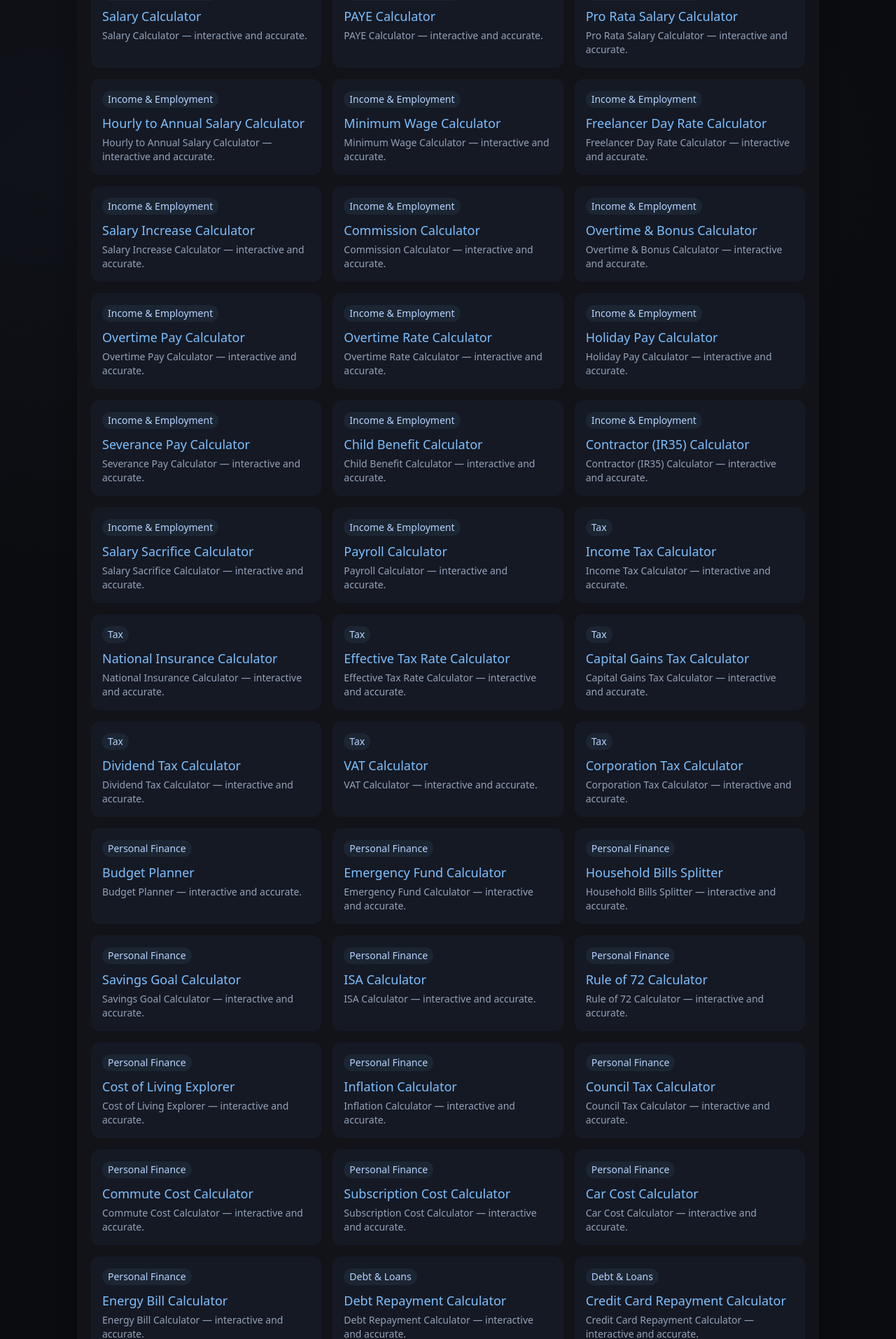
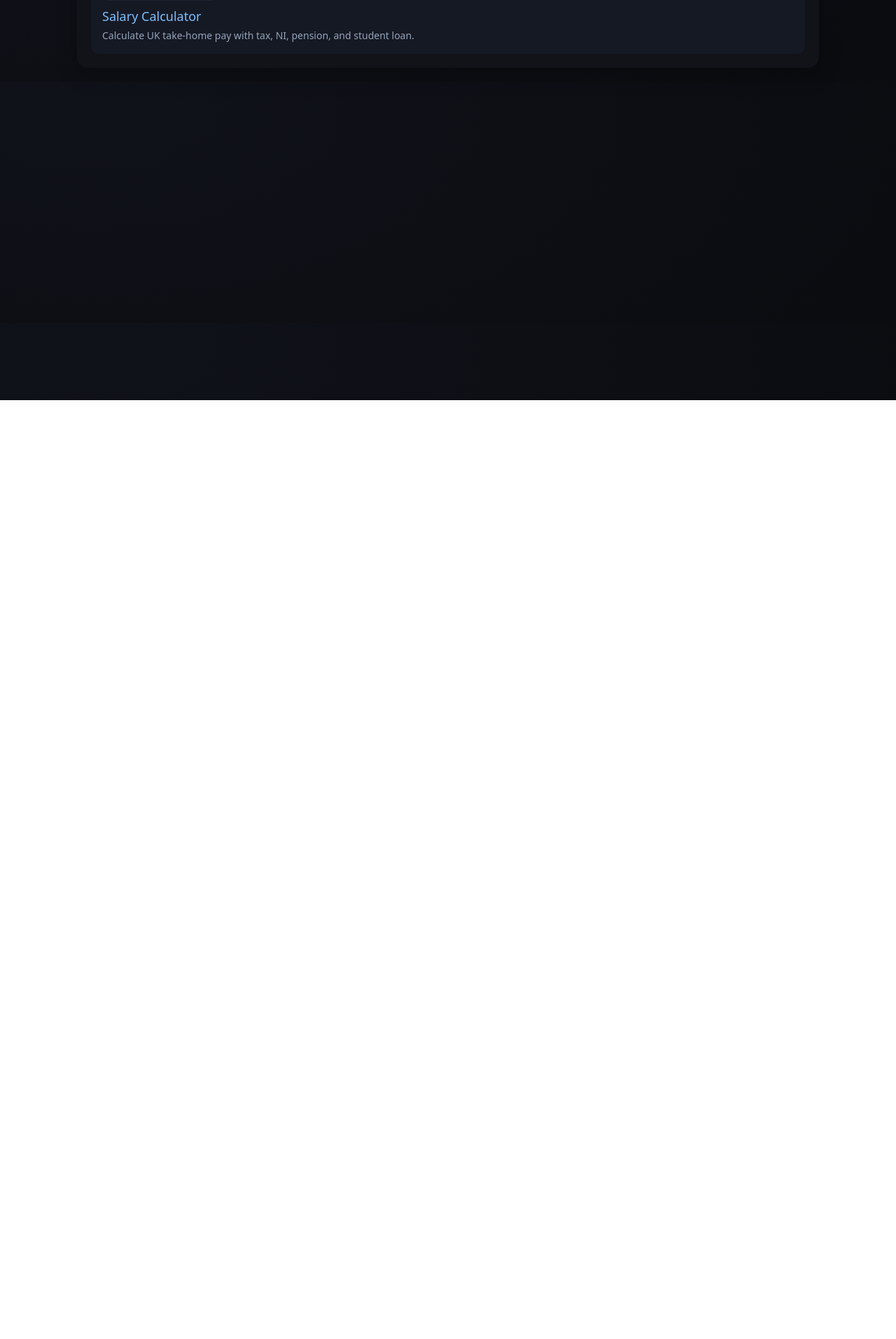
Before and after one commit to mkhegde/calc-my-money-site, a Next.js app: page / in a window 1280 px wide. Shown: the part 228-2142 px from the top of the page at 70% size. After the commit the page ends 800 px from the top, so only its background shows below. Built offline with nearby package versions, Linux system fonts and the light colour scheme.

Commit message:
Update calculators.ts

```diff
--- a/data/calculators.ts
+++ b/data/calculators.ts
@@ -1,40 +1,17 @@
-import { slugify } from "@/lib/slug";
-export type Calculator = { name: string; slug: string; category: string; description: string; };
-const items = [
-  "Salary Calculator","PAYE Calculator","Pro Rata Salary Calculator","Hourly to Annual Salary Calculator","Minimum Wage Calculator","Freelancer Day Rate Calculator","Salary Increase Calculator","Commission Calculator",
-  "Overtime & Bonus Calculator","Overtime Pay Calculator","Overtime Rate Calculator",
-  "Holiday Pay Calculator","Severance Pay Calculator","Child Benefit Calculator",
-  "Contractor (IR35) Calculator","Salary Sacrifice Calculator","Payroll Calculator",
-  "Income Tax Calculator","National Insurance Calculator","Effective Tax Rate Calculator",
-  "Capital Gains Tax Calculator","Dividend Tax Calculator",
-  "VAT Calculator","Corporation Tax Calculator",
-  "Budget Planner","Emergency Fund Calculator","Household Bills Splitter",
-  "Savings Goal Calculator","ISA Calculator","Rule of 72 Calculator",
-  "Cost of Living Explorer","Inflation Calculator","Council Tax Calculator","Commute Cost Calculator","Subscription Cost Calculator","Car Cost Calculator","Energy Bill Calculator",
-  "Debt Repayment Calculator","Credit Card Repayment Calculator","Debt-to-Income Ratio Calculator",
-  "Student Loan Calculator","Student Loan Repayment Calculator",
-  "Personal Loan Calculator","Loan Repayment Calculator","Car Loan Calculator","Amortization Calculator","Loan Comparison Calculator",
-  "Mortgage Calculator","Mortgage Affordability Calculator","Remortgage Calculator","Home Equity Loan Calculator","Mortgage Repayment Calculator","First-Time Buyer Calculator",
-  "Rental Income Calculator","Property Investment Calculator","Buy-to-Let Mortgage Calculator","Rental Yield Calculator",
-  "Stamp Duty Calculator","Rent vs Buy Calculator",
-  "Investment Growth Calculator","Compound Interest Calculator","Simple Interest Calculator","Net Worth Calculator","Future Value Calculator",
-  "Pension Calculator","Pension Contribution Calculator","Retirement Savings Calculator","Annuity Calculator","FIRE Calculator",
-  "Business Loan Calculator","Break-Even Calculator",
-  "Travel Budget Calculator","Dream Lifestyle Calculator",
-  "Currency Converter","Quick Tools","Tip Calculator",
-  "Wedding Budget Calculator","Maternity Pay Calculator","Childcare Cost Calculator","Statutory Sick Pay Calculator","Redundancy Pay Calculator","Inheritance Tax Calculator"
+export type Calculator = {
+  name: string;
+  slug: string;
+  category: string;
+  description: string;
+  status: "live" | "hidden";
+};
+
+export const calculators: Calculator[] = [
+  {
+    name: "Salary Calculator",
+    slug: "salary-calculator",
+    category: "Income & Employment",
+    description: "Calculate UK take-home pay with tax, NI, pension, and student loan.",
+    status: "live",
+  },
 ];
-const cat = (name: string): string => {
-  if (/salary|paye|pro rata|hourly|minimum wage|freelancer|commission|overtime|holiday|severance|child benefit|ir35|salary sacrifice|payroll/i.test(name)) return "Income & Employment";
-  if (/income tax|national insurance|effective tax|capital gains|dividend|vat|corporation tax/i.test(name)) return "Tax";
-  if (/budget|emergency fund|bills splitter|savings|isa|rule of 72|cost of living|inflation|council tax|commute|subscription|car cost|energy bill/i.test(name)) return "Personal Finance";
-  if (/debt|credit card|dti|student loan|loan|amortization|comparison/i.test(name)) return "Debt & Loans";
-  if (/mortgage|affordability|remortgage|home equity|first-time|rental|buy-to-let|yield|stamp duty|rent vs buy/i.test(name)) return "Property & Mortgages";
-  if (/investment|compound|simple interest|net worth|future value|pension|retirement|annuity|FIRE/i.test(name)) return "Savings & Investments";
-  if (/business loan|break-even/i.test(name)) return "Business";
-  if (/travel budget|dream lifestyle/i.test(name)) return "Lifestyle & Planning";
-  if (/currency|quick tools|tip/i.test(name)) return "Utilities & Tools";
-  if (/wedding|maternity|childcare|sick pay|redundancy|inheritance/i.test(name)) return "Life & Events";
-  return "Other";
-}
-export const calculators: Calculator[] = items.map((name) => ({ name, slug: slugify(name), category: cat(name), description: `${name} — interactive and accurate.` }));
```
